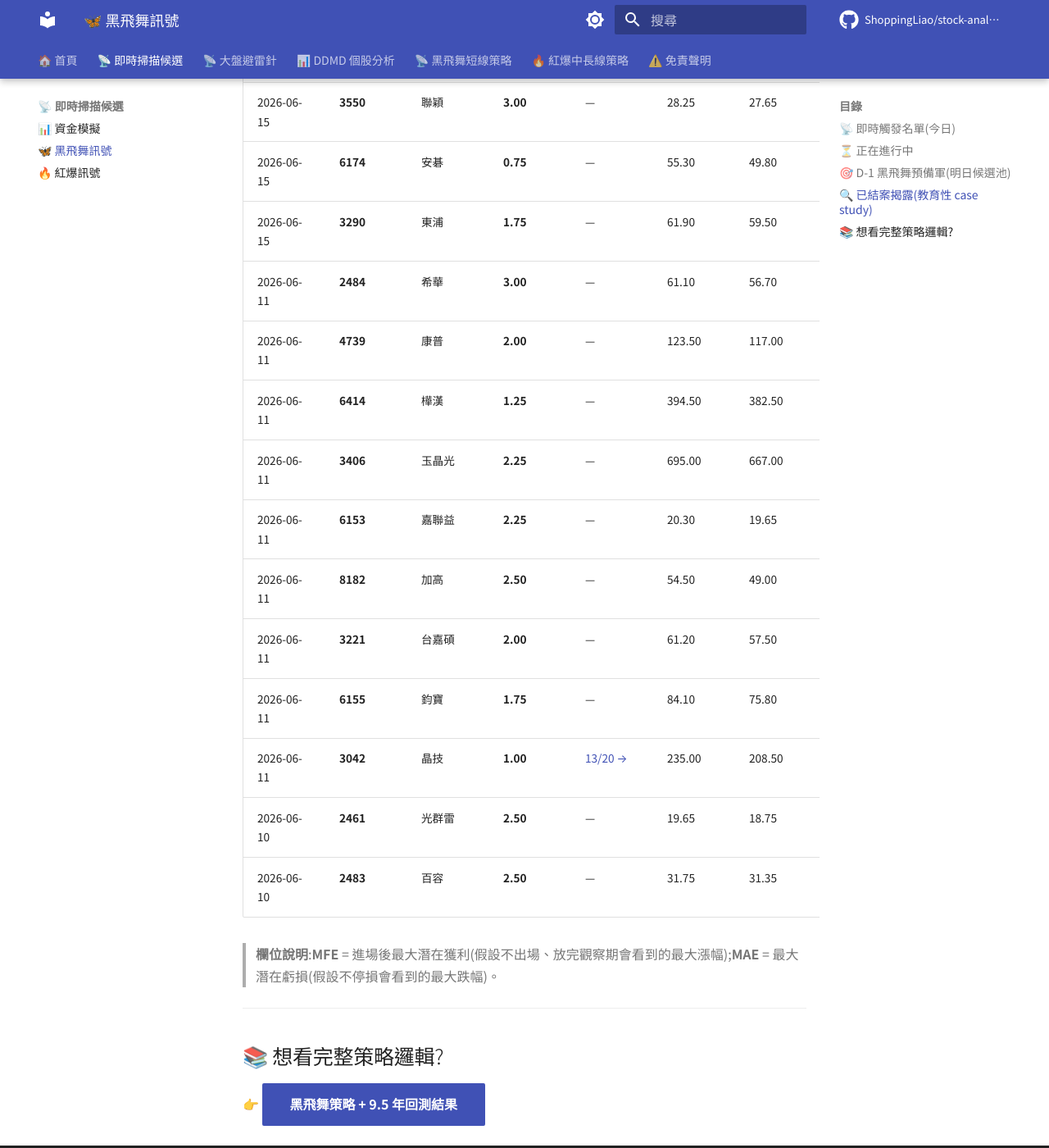
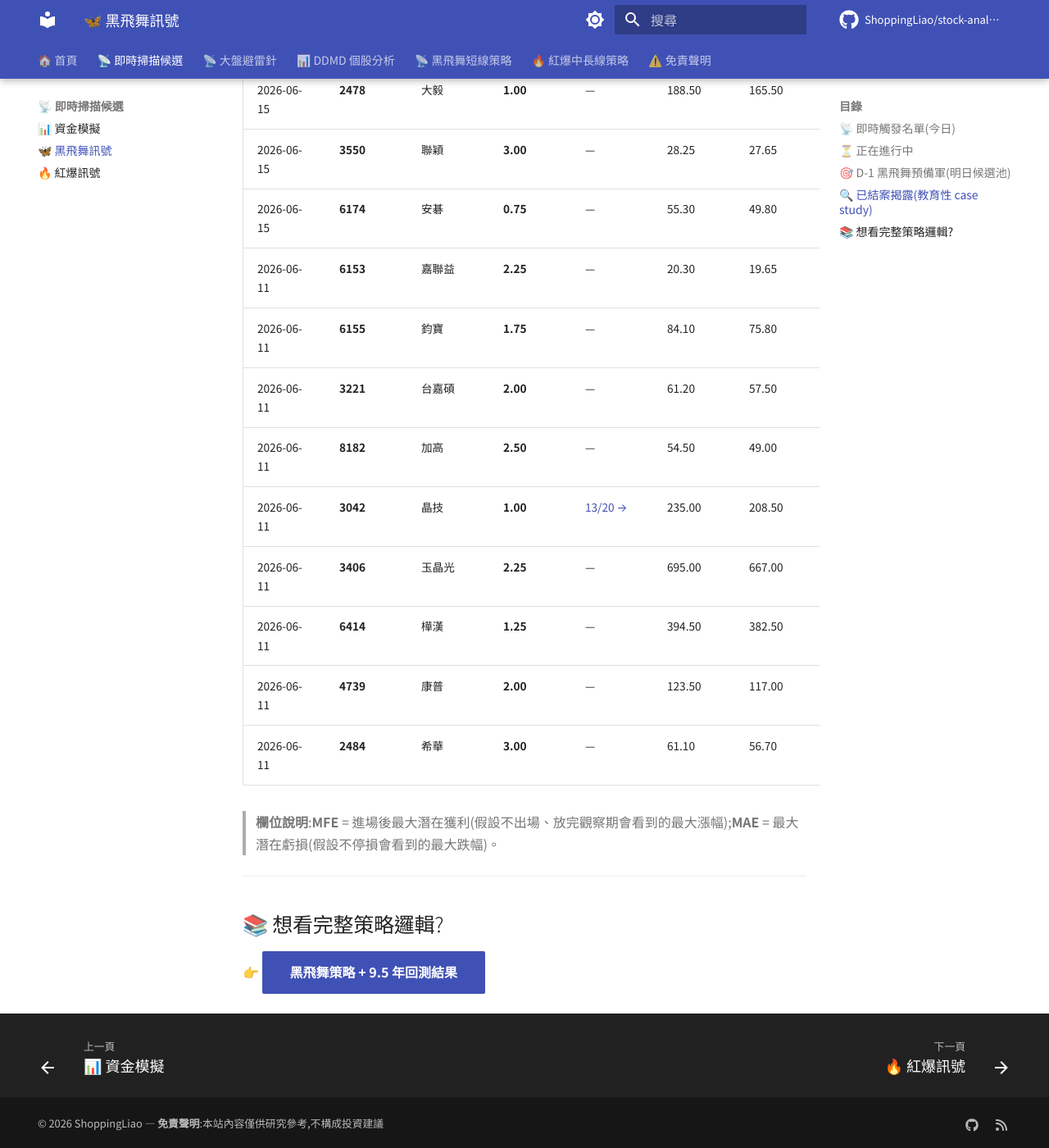
Before and after one commit to ShoppingLiao/stock-analysis-public, an MkDocs documentation site: the page built from docs/signals_black_butterfly.md, in a window 1280 px wide and 1400 px high, scrolled down 8831 px. Shown: the whole window at 82% size. Built offline with MkDocs 1.6.1 and Material for MkDocs 9.7.7, drawn with Linux system fonts in a browser that asks for light colours; comment, search, counter and statistics services are not loaded; some of the changed text lies outside the part shown.

Commit message:
docs(signals): update BB + RB + capital (2026-07-10)

```diff
--- a/docs/signals_black_butterfly.md
+++ b/docs/signals_black_butterfly.md
@@ -6,16 +6,14 @@
 
 ## 📡 即時觸發名單(今日)
 
-今天(2026-07-09)黑飛舞策略命中清單。**僅揭露訊號,不附進場/停損/停利價位**。
+今天(2026-07-10)黑飛舞策略命中清單。**僅揭露訊號,不附進場/停損/停利價位**。
 
 !!! warning "重要法律聲明"
     本段純粹揭露「策略訊號觸發」事實,**絕非投資建議**。
     完整進場 / 停損 / 停利 setup **僅在私人系統內留存**。
     若您要使用本訊號,請自行研究後決定;本人非證券投資顧問,不承擔任何投資結果。
 
-| 代號 | 公司 | 訊號 | TDMD | DDMD 分析 |
-|------|------|------|------|----------|
-| **1810** | 和成 | 🎯 黑飛舞觸發 | **2.25/4** | — |
+*今日無黑飛舞觸發。*
 
 
 ---
@@ -125,60 +124,58 @@
 | 2026-06-24 | **3317** | 尼克森 | **1.25** | — | 93.30 | 88.50 | 102.63 | 🟢 ❌ 停損 | -5.14% | +3.97% | -8.15% |
 | 2026-06-24 | **5471** | 松翰 | **1.50** | — | 62.50 | 60.30 | 68.75 | 🟢 ❌ 停損 | -3.52% | +3.84% | -6.72% |
 | 2026-06-23 | **2838** | 聯邦銀 | **1.75** | — | 22.70 | 22.05 | 24.97 | 🟢 ❌ 停損 | -2.86% | +1.32% | -2.86% |
-| 2026-06-23 | **3290** | 東浦 | **1.50** | — | 69.20 | 66.90 | 76.12 | 🟢 ❌ 停損 | -3.32% | +-0.29% | -4.62% |
 | 2026-06-23 | **7788** | 松川精密 | **1.75** | — | 281.00 | 267.50 | 309.10 | 🟢 ❌ 停損 | -4.80% | +-0.89% | -6.41% |
-| 2026-06-23 | **3234** | 光環 | **1.50** | — | 139.00 | 128.00 | 152.90 | 🟢 ❌ 停損 | -2.52% | +6.12% | -5.76% |
+| 2026-06-23 | **3550** | 聯穎 | **2.25** | — | 35.00 | 34.15 | 38.50 | 🟢 ❌ 停損 | -5.86% | +10.00% | -7.43% |
 | 2026-06-23 | **2344** | 華邦電 | **1.50** | [14/20 →](https://shoppingliao.github.io/stock-analysis-public/reports/2344_%E8%8F%AF%E9%82%A6%E9%9B%BB_DDMD_2026-06-05/) | 215.50 | 203.00 | 237.05 | 🟢 ❌ 停損 | -5.80% | +0.70% | -6.73% |
 | 2026-06-23 | **6182** | 合晶 | **2.50** | — | 115.00 | 106.50 | 126.50 | 🟢 ❌ 停損 | -7.39% | +1.30% | -7.39% |
-| 2026-06-23 | **3550** | 聯穎 | **2.25** | — | 35.00 | 34.15 | 38.50 | 🟢 ❌ 停損 | -5.86% | +10.00% | -7.43% |
-| 2026-06-23 | **8088** | 品安 | **1.50** | — | 67.80 | 66.70 | 74.58 | 🟢 ❌ 停損 | -1.62% | +1.03% | -2.36% |
+| 2026-06-23 | **3290** | 東浦 | **1.50** | — | 69.20 | 66.90 | 76.12 | 🟢 ❌ 停損 | -3.32% | +-0.29% | -4.62% |
+| 2026-06-23 | **3234** | 光環 | **1.50** | — | 139.00 | 128.00 | 152.90 | 🟢 ❌ 停損 | -2.52% | +6.12% | -5.76% |
+| 2026-06-23 | **1708** | 東鹼 | **1.75** | — | 49.05 | 48.65 | 53.95 | 🔴 ✅ 停利 | +5.81% | +13.97% | -0.51% |
 | 2026-06-23 | **6153** | 嘉聯益 | **2.50** | — | 24.40 | 23.25 | 26.84 | 🟢 ❌ 停損 | -4.71% | +1.02% | -5.33% |
 | 2026-06-23 | **1905** | 華紙 | **2.00** | — | 16.75 | 16.40 | 18.43 | 🔴 ✅ 停利 | +0.60% | +5.97% | -3.58% |
 | 2026-06-23 | **2890** | 永豐金 | **1.50** | [12/20 →](https://shoppingliao.github.io/stock-analysis-public/reports/2890_%E6%B0%B8%E8%B1%90%E9%87%91_DDMD_2026-06-05/) | 39.75 | 38.85 | 43.73 | 🔴 ✅ 停利 | +1.76% | +6.42% | -2.14% |
 | 2026-06-23 | **2327** | 國巨* | **2.00** | [16/20 →](https://shoppingliao.github.io/stock-analysis-public/reports/2327_%E5%9C%8B%E5%B7%A8_DDMD_2026-06-05/) | 1030.00 | 995.00 | 1133.00 | 🟢 ❌ 停損 | -3.40% | +4.37% | -4.37% |
-| 2026-06-23 | **1708** | 東鹼 | **1.75** | — | 49.05 | 48.65 | 53.95 | 🔴 ✅ 停利 | +5.81% | +13.97% | -0.51% |
+| 2026-06-23 | **8088** | 品安 | **1.50** | — | 67.80 | 66.70 | 74.58 | 🟢 ❌ 停損 | -1.62% | +1.03% | -2.36% |
+| 2026-06-22 | **2801** | 彰銀 | **2.00** | [8/20 →](https://shoppingliao.github.io/stock-analysis-public/reports/2801_%E5%BD%B0%E9%8A%80_DDMD_2026-06-05/) | 22.85 | 22.40 | 25.14 | 🔴 ✅ 停利 | +2.19% | +5.91% | -0.22% |
 | 2026-06-22 | **8926** | 台汽電 | **0.75** | — | 79.60 | 77.90 | 87.56 | 🟢 ❌ 停損 | -1.88% | +5.90% | -2.14% |
-| 2026-06-22 | **2801** | 彰銀 | **2.00** | [8/20 →](https://shoppingliao.github.io/stock-analysis-public/reports/2801_%E5%BD%B0%E9%8A%80_DDMD_2026-06-05/) | 22.85 | 22.40 | 25.14 | 🔴 ✅ 停利 | +2.19% | +5.91% | -0.22% |
 | 2026-06-22 | **2883** | 凱基金 | **1.75** | [12/20 →](https://shoppingliao.github.io/stock-analysis-public/reports/2883_%E5%87%B1%E5%9F%BA%E9%87%91_DDMD_2026-06-05/) | 30.35 | 29.85 | 33.39 | 🟢 ❌ 停損 | -1.65% | +1.81% | -2.80% |
 | 2026-06-18 | **3406** | 玉晶光 | **1.00** | — | 756.00 | 697.00 | 831.60 | 🟢 ❌ 停損 | -1.98% | +5.29% | -2.91% |
 | 2026-06-18 | **3504** | 揚明光 | **1.75** | — | 91.20 | 85.00 | 100.32 | 🟢 ❌ 停損 | -6.80% | +1.75% | -9.76% |
+| 2026-06-17 | **2484** | 希華 | **1.75** | — | 70.30 | 67.70 | 77.33 | 🟢 ❌ 停損 | -3.70% | +3.56% | -6.12% |
+| 2026-06-17 | **6155** | 鈞寶 | **1.00** | — | 89.30 | 86.90 | 98.23 | 🟢 ❌ 停損 | -0.90% | +15.34% | -2.24% |
 | 2026-06-17 | **2344** | 華邦電 | **1.25** | [14/20 →](https://shoppingliao.github.io/stock-analysis-public/reports/2344_%E8%8F%AF%E9%82%A6%E9%9B%BB_DDMD_2026-06-05/) | 196.00 | 184.00 | 215.60 | 🔴 ✅ 停利 | +4.59% | +19.13% | 2.55% |
+| 2026-06-17 | **2327** | 國巨* | **1.00** | [16/20 →](https://shoppingliao.github.io/stock-analysis-public/reports/2327_%E5%9C%8B%E5%B7%A8_DDMD_2026-06-05/) | 978.00 | 925.00 | 1075.80 | 🔴 ✅ 停利 | +4.29% | +14.52% | -0.41% |
+| 2026-06-17 | **3357** | 臺慶科 | **1.50** | — | 317.00 | 294.50 | 348.70 | 🟢 ❌ 停損 | -0.63% | +17.19% | -1.26% |
 | 2026-06-17 | **3236** | 千如 | **1.50** | — | 67.10 | 64.50 | 73.81 | 🟢 ❌ 停損 | -1.04% | +8.49% | -1.34% |
-| 2026-06-17 | **2327** | 國巨* | **1.00** | [16/20 →](https://shoppingliao.github.io/stock-analysis-public/reports/2327_%E5%9C%8B%E5%B7%A8_DDMD_2026-06-05/) | 978.00 | 925.00 | 1075.80 | 🔴 ✅ 停利 | +4.29% | +14.52% | -0.41% |
-| 2026-06-17 | **2484** | 希華 | **1.75** | — | 70.30 | 67.70 | 77.33 | 🟢 ❌ 停損 | -3.70% | +3.56% | -6.12% |
 | 2026-06-17 | **3090** | 日電貿 | **1.50** | — | 302.50 | 266.00 | 332.75 | 🟢 ❌ 停損 | +0.00% | +20.66% | 0.00% |
-| 2026-06-17 | **6155** | 鈞寶 | **1.00** | — | 89.30 | 86.90 | 98.23 | 🟢 ❌ 停損 | -0.90% | +15.34% | -2.24% |
+| 2026-06-17 | **6174** | 安碁 | **1.75** | — | 53.10 | 51.20 | 58.41 | 🟢 ❌ 停損 | -3.58% | +2.07% | -6.69% |
+| 2026-06-17 | **2903** | 遠百 | **2.00** | — | 24.05 | 23.55 | 26.46 | 🟢 ❌ 停損 | -2.08% | +1.87% | -3.12% |
 | 2026-06-17 | **6166** | 凌華 | **1.50** | — | 140.50 | 132.50 | 154.55 | 🔴 ✅ 停利 | +1.07% | +17.44% | 0.36% |
-| 2026-06-17 | **3357** | 臺慶科 | **1.50** | — | 317.00 | 294.50 | 348.70 | 🟢 ❌ 停損 | -0.63% | +17.19% | -1.26% |
-| 2026-06-17 | **6174** | 安碁 | **1.75** | — | 53.10 | 51.20 | 58.41 | 🟢 ❌ 停損 | -3.58% | +2.07% | -6.69% |
+| 2026-06-17 | **5228** | 鈺鎧 | **1.75** | — | 73.10 | 70.40 | 80.41 | 🟢 ❌ 停損 | -3.97% | +6.70% | -5.61% |
 | 2026-06-17 | **4721** | 美琪瑪 | **1.50** | — | 98.40 | 97.20 | 108.24 | 🟢 ❌ 停損 | -1.22% | +3.66% | -2.44% |
-| 2026-06-17 | **2903** | 遠百 | **2.00** | — | 24.05 | 23.55 | 26.46 | 🟢 ❌ 停損 | -2.08% | +1.87% | -3.12% |
-| 2026-06-17 | **5228** | 鈺鎧 | **1.75** | — | 73.10 | 70.40 | 80.41 | 🟢 ❌ 停損 | -3.97% | +6.70% | -5.61% |
-| 2026-06-16 | **2483** | 百容 | **2.00** | — | 35.95 | 35.40 | 39.55 | 🔴 ✅ 停利 | +0.28% | +7.09% | -0.28% |
-| 2026-06-16 | **2801** | 彰銀 | **2.00** | [8/20 →](https://shoppingliao.github.io/stock-analysis-public/reports/2801_%E5%BD%B0%E9%8A%80_DDMD_2026-06-05/) | 22.75 | 22.25 | 25.03 | 🔴 ✅ 停利 | +2.64% | +6.37% | -0.44% |
-| 2026-06-16 | **8105** | 凌巨 | **1.25** | — | 21.70 | 20.65 | 23.87 | 🟢 ❌ 停損 | -1.38% | +9.45% | -2.30% |
 | 2026-06-16 | **3152** | 璟德 | **2.00** | — | 215.00 | 209.50 | 236.50 | 🟢 ❌ 停損 | -2.56% | +0.70% | -7.21% |
 | 2026-06-16 | **6196** | 帆宣 | **2.00** | — | 540.00 | 533.00 | 594.00 | 🟢 ❌ 停損 | -1.30% | +0.74% | -3.15% |
+| 2026-06-16 | **2483** | 百容 | **2.00** | — | 35.95 | 35.40 | 39.55 | 🔴 ✅ 停利 | +0.28% | +7.09% | -0.28% |
+| 2026-06-16 | **8105** | 凌巨 | **1.25** | — | 21.70 | 20.65 | 23.87 | 🟢 ❌ 停損 | -1.38% | +9.45% | -2.30% |
+| 2026-06-16 | **2801** | 彰銀 | **2.00** | [8/20 →](https://shoppingliao.github.io/stock-analysis-public/reports/2801_%E5%BD%B0%E9%8A%80_DDMD_2026-06-05/) | 22.75 | 22.25 | 25.03 | 🔴 ✅ 停利 | +2.64% | +6.37% | -0.44% |
 | 2026-06-15 | **8182** | 加高 | **1.75** | — | 56.00 | 53.10 | 61.60 | 🟢 ❌ 停損 | -5.18% | +3.21% | -8.39% |
 | 2026-06-15 | **2883** | 凱基金 | **0.75** | [12/20 →](https://shoppingliao.github.io/stock-analysis-public/reports/2883_%E5%87%B1%E5%9F%BA%E9%87%91_DDMD_2026-06-05/) | 28.70 | 27.20 | 31.57 | 🔴 ✅ 停利 | +4.88% | +8.71% | 0.17% |
+| 2026-06-15 | **3042** | 晶技 | **1.00** | [13/20 →](https://shoppingliao.github.io/stock-analysis-public/reports/3042_%E6%99%B6%E6%8A%80_DDMD_2026-05-06/) | 241.50 | 222.00 | 265.65 | 🟢 ❌ 停損 | -8.07% | +4.33% | -9.18% |
 | 2026-06-15 | **2406** | 國碩 | **2.50** | — | 38.40 | 37.85 | 42.24 | 🟢 ❌ 停損 | -1.43% | +0.65% | -10.42% |
 | 2026-06-15 | **2881** | 富邦金 | **1.75** | [14/20 →](https://shoppingliao.github.io/stock-analysis-public/reports/2881_%E5%AF%8C%E9%82%A6%E9%87%91_DDMD_2026-06-05/) | 126.00 | 118.00 | 138.60 | 🔴 ✅ 停利 | +6.75% | +11.90% | 1.19% |
-| 2026-06-15 | **3042** | 晶技 | **1.00** | [13/20 →](https://shoppingliao.github.io/stock-analysis-public/reports/3042_%E6%99%B6%E6%8A%80_DDMD_2026-05-06/) | 241.50 | 222.00 | 265.65 | 🟢 ❌ 停損 | -8.07% | +4.33% | -9.18% |
+| 2026-06-15 | **3290** | 東浦 | **1.75** | — | 61.90 | 59.50 | 68.09 | 🔴 ✅ 停利 | +5.49% | +20.84% | -2.75% |
 | 2026-06-15 | **2478** | 大毅 | **1.00** | — | 188.50 | 165.50 | 207.35 | 🔴 ✅ 停利 | +15.65% | +34.48% | 6.10% |
 | 2026-06-15 | **3550** | 聯穎 | **3.00** | — | 28.25 | 27.65 | 31.08 | 🔴 ✅ 停利 | +16.64% | +40.53% | -2.30% |
 | 2026-06-15 | **6174** | 安碁 | **0.75** | — | 55.30 | 49.80 | 60.83 | 🟢 ❌ 停損 | -4.34% | +6.69% | -6.51% |
-| 2026-06-15 | **3290** | 東浦 | **1.75** | — | 61.90 | 59.50 | 68.09 | 🔴 ✅ 停利 | +5.49% | +20.84% | -2.75% |
+| 2026-06-11 | **6153** | 嘉聯益 | **2.25** | — | 20.30 | 19.65 | 22.33 | 🔴 ✅ 停利 | +11.58% | +27.09% | 1.97% |
+| 2026-06-11 | **6155** | 鈞寶 | **1.75** | — | 84.10 | 75.80 | 92.51 | 🔴 ✅ 停利 | +4.16% | +12.96% | -4.04% |
+| 2026-06-11 | **3221** | 台嘉碩 | **2.00** | — | 61.20 | 57.50 | 67.32 | 🟢 ❌ 停損 | -2.29% | +6.21% | -2.61% |
+| 2026-06-11 | **8182** | 加高 | **2.50** | — | 54.50 | 49.00 | 59.95 | 🟢 ❌ 停損 | -5.69% | +8.26% | -5.87% |
+| 2026-06-11 | **3042** | 晶技 | **1.00** | [13/20 →](https://shoppingliao.github.io/stock-analysis-public/reports/3042_%E6%99%B6%E6%8A%80_DDMD_2026-05-06/) | 235.00 | 208.50 | 258.50 | 🟢 ❌ 停損 | -2.76% | +7.22% | -5.37% |
+| 2026-06-11 | **3406** | 玉晶光 | **2.25** | — | 695.00 | 667.00 | 764.50 | 🟢 ❌ 停損 | -4.75% | +6.33% | -5.47% |
+| 2026-06-11 | **6414** | 樺漢 | **1.25** | — | 394.50 | 382.50 | 433.95 | 🟢 ❌ 停損 | -3.04% | +3.68% | -4.82% |
+| 2026-06-11 | **4739** | 康普 | **2.00** | — | 123.50 | 117.00 | 135.85 | 🟢 ❌ 停損 | -0.81% | +6.07% | -3.24% |
 | 2026-06-11 | **2484** | 希華 | **3.00** | — | 61.10 | 56.70 | 67.21 | 🔴 ✅ 停利 | +9.49% | +24.55% | 1.15% |
-| 2026-06-11 | **4739** | 康普 | **2.00** | — | 123.50 | 117.00 | 135.85 | 🟢 ❌ 停損 | -0.81% | +6.07% | -3.24% |
-| 2026-06-11 | **6414** | 樺漢 | **1.25** | — | 394.50 | 382.50 | 433.95 | 🟢 ❌ 停損 | -3.04% | +3.68% | -4.82% |
-| 2026-06-11 | **3406** | 玉晶光 | **2.25** | — | 695.00 | 667.00 | 764.50 | 🟢 ❌ 停損 | -4.75% | +6.33% | -5.47% |
-| 2026-06-11 | **6153** | 嘉聯益 | **2.25** | — | 20.30 | 19.65 | 22.33 | 🔴 ✅ 停利 | +11.58% | +27.09% | 1.97% |
-| 2026-06-11 | **8182** | 加高 | **2.50** | — | 54.50 | 49.00 | 59.95 | 🟢 ❌ 停損 | -5.69% | +8.26% | -5.87% |
-| 2026-06-11 | **3221** | 台嘉碩 | **2.00** | — | 61.20 | 57.50 | 67.32 | 🟢 ❌ 停損 | -2.29% | +6.21% | -2.61% |
-| 2026-06-11 | **6155** | 鈞寶 | **1.75** | — | 84.10 | 75.80 | 92.51 | 🔴 ✅ 停利 | +4.16% | +12.96% | -4.04% |
-| 2026-06-11 | **3042** | 晶技 | **1.00** | [13/20 →](https://shoppingliao.github.io/stock-analysis-public/reports/3042_%E6%99%B6%E6%8A%80_DDMD_2026-05-06/) | 235.00 | 208.50 | 258.50 | 🟢 ❌ 停損 | -2.76% | +7.22% | -5.37% |
-| 2026-06-10 | **2461** | 光群雷 | **2.50** | — | 19.65 | 18.75 | 21.61 | 🟢 ❌ 停損 | -4.58% | +-1.02% | -6.87% |
-| 2026-06-10 | **2483** | 百容 | **2.50** | — | 31.75 | 31.35 | 34.93 | 🔴 ✅ 停利 | +100.94% | +129.92% | -4.25% |
 
 > **欄位說明**:**MFE** = 進場後最大潛在獲利(假設不出場、放完觀察期會看到的最大漲幅);**MAE** = 最大潛在虧損(假設不停損會看到的最大跌幅)。
 
```
Also changed, not shown: other parts of docs/signals_black_butterfly.md (+2 -1 lines).
